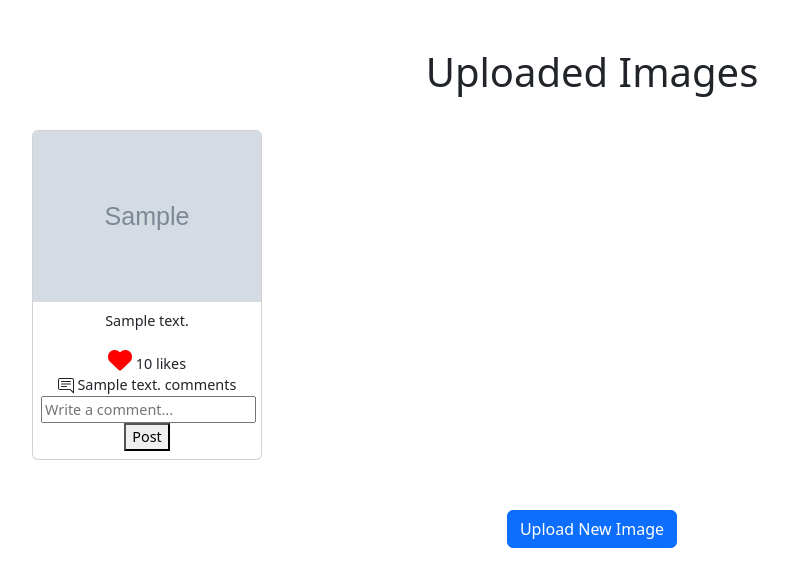
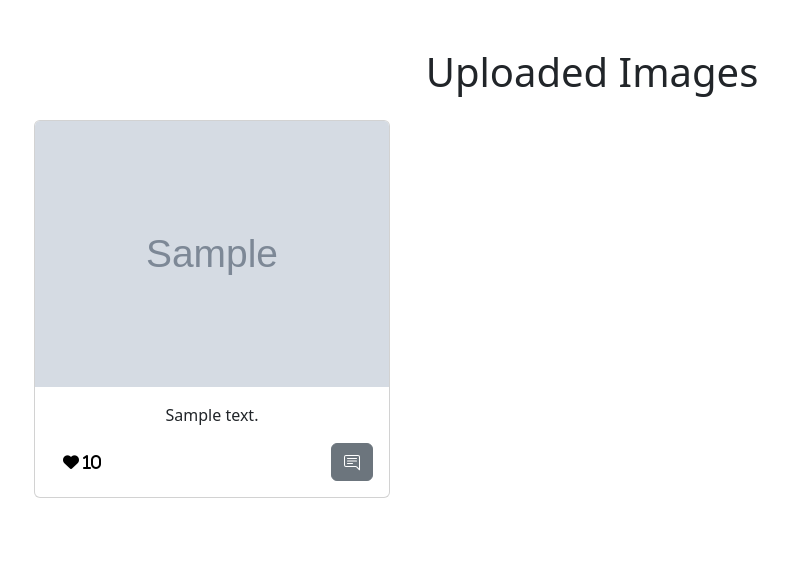
Before and after one commit to Sasanevaishnavi/Image-Sharing-Platform-, a Flask app: template templates/Home.html in a window 1280 px wide. Shown: the top 587 px of the page, without its empty margins (48-836 px from the left). Run offline with Flask 3, Linux system fonts and the light colour scheme; the template is opened without the code that fills it: most values are stand-ins (such as "Sample title", 1, 10 or a date in 2020); grey boxes marked "Sample" are stand-in pictures.

Commit message:
Co-authored-by: Vedant Sawant <VedantS73@users.noreply.github.com>

```diff
--- a/server.py
+++ b/server.py
@@ -30,7 +30,7 @@ def login():
             conn.close()
 
             if user:
-                user_id, first_name= user
+                user_id, first_name = user
                 flash(f"Wellcome, {first_name}", "Success")
                 session['user_id'] = user_id
                 print("Session User ID:", session.get('user_id'))
@@ -78,33 +78,53 @@ def signup():
             return redirect('/signup')
 
     return render_template('signup.html')
-
-# @app.route("/Home")
-# def Home():
-#     conn = sqlite3.connect("User_data.db")
-#     cursor = conn.cursor()
-#     cursor.execute("SELECT filename, description , likes FROM images")
-#     images = cursor.fetchall()
-#     conn.close()
-#     return render_template("Home.html",images=images)
 @app.route('/Home')
 def Home():
     user_id = session.get('user_id')
+    image_id = 'image_id'
+
+    if not user_id:
+        return redirect("/login")
     conn = sqlite3.connect("User_data.db")
     cursor = conn.cursor()
-    cursor.execute("SELECT filename, description, likes FROM images")
-    images = cursor.fetchall()
+
+
+
+    # for image in cursor.execute("SELECT filename, description, likes FROM images"):
+    #     image == user_id
+    #     cursor.execute("SELECT * FROM likes WHERE user_id = ? AND image_id = ?", (user_id, image_id))
+    #     is_like = cursor.fetchone()
+    #     return is_like == True
+
+    cursor.execute("""
+            SELECT i.filename, i.description, i.likes,
+                   CASE WHEN l.user_id IS NOT NULL THEN 1 ELSE 0 END AS is_liked
+            FROM images i
+            LEFT JOIN likes l ON i.filename = l.image_id AND l.user_id = ?
+        """, (user_id,))
+
+    images = cursor.fetchall()  # Fetch all results
+
+
 
     images_with_comment = []
     for image in images:
-        cursor.execute(('''
-            SELECT comments.id, users.first_name, comments.comment FROM comments c
-            JOIN users u ON comments.user_id = users.id
-            WHERE comments.image_id = ?
-            ORDER BY comments.created_at ASC
-        '''), (image[0],))
+        cursor.execute("""
+                   SELECT c.id, u.first_name, c.comment
+                   FROM comments c
+                   JOIN users u ON c.user_id = u.id
+                   WHERE c.image_id = ?
+                   ORDER BY c.created_at ASC
+               """, (image[0],))
         comments = cursor.fetchall()
-        images_with_comment.append((image[0], image[1], image[2], image[3], comments))
+
+        images_with_comment.append({
+
+            'filename': image[0],
+            'description': images[1],
+            'likes': image[2],
+            'comments': comments
+        })
 
     conn.close()
     return render_template("home.html", images=images)
@@ -137,7 +157,7 @@ def upload():
     return  render_template("upload.html")
 
 
-@app.route('/like', methods=["POST"])
+@app.route('/like', methods=['POST'])
 def like():
     data = request.json
     image_id = data['image_id']
@@ -156,17 +176,29 @@ def like():
         conn.close()
         return jsonify({"error": "Image not found"}), 404
 
+
+    image_id = request.form.get('image_id')
+    cursor.execute("""
+        INSERT INTO likes (user_id, image_id) VALUES (?, ?)
+    """, (user_id, image_id))
+    conn.commit()
+    return jsonify({"message": "Image liked successfully"})
+
     # Check if the user already liked the image
     cursor.execute("SELECT * FROM likes WHERE user_id = ? AND image_id = ?", (user_id, image_id))
     like_exists = cursor.fetchone()
 
     if like_exists:
-        conn.close()
-        return jsonify({"error": "Already liked this post"}), 400  # Bad Request
+        # User already liked the image, so we remove the like
+        cursor.execute("DELETE FROM likes WHERE user_id = ? AND image_id = ?", (user_id, image_id))
+        cursor.execute("UPDATE images SET likes = CASE WHEN likes > 0 THEN likes - 1 ELSE 0 END WHERE filename = ?", (image_id,))
+        liked = False
+    else:
+        # Insert new like and increment the likes in the images table
+        cursor.execute("INSERT INTO likes (user_id, image_id) VALUES (?, ?)", (user_id, image_id))
+        cursor.execute("UPDATE images SET likes = likes + 1 WHERE filename = ?", (image_id,))
+        liked = True
 
-    # Add the like
-    cursor.execute("INSERT INTO likes (user_id, image_id) VALUES (?, ?)", (user_id, image_id))
-    cursor.execute("UPDATE images SET likes = likes + 1 WHERE filename = ?", (image_id,))
     conn.commit()
 
     # Fetch the updated like count
@@ -174,23 +206,53 @@ def like():
     updated_likes = cursor.fetchone()[0]
     conn.close()
 
-    return jsonify({"likes": updated_likes})
+    return jsonify({"liked": liked, "likes": updated_likes})
+
 
 @app.route('/comment', methods = ["GET", "POST"])
 def comment():
     data = request.json
-    comment_text = data('comment')
-    image_id = data('image_id')
+    comment_text = data.get('comment')
+    image_id = data.get('image_id')
     user_id = session.get("user_id")
 
-    conn = sqlite3.connect("user_data_db")
+    if not user_id:
+        return jsonify({"error": "User not logged in"}), 401
+
+    conn = sqlite3.connect("User_data.db")
     cursor = conn.cursor()
 
-    cursor.execute( "INSERT INTO comments (user_id, image_id, comment) VALUES (?,?)",(user_id, image_id,comment_text ))
-    conn.commit()
-    conn.close()
+    try:
+        cursor.execute(
+            "INSERT INTO comments (user_id, image_id, comment) VALUES (?, ?, ?)",
+            (user_id, image_id, comment_text)
+        )
+        conn.commit()
 
+        # Fetch the comment details to send back to frontend
+        cursor.execute("""
+               SELECT c.id, u.first_name, c.comment
+               FROM comments c
+               JOIN users u ON c.user_id = u.id
+               WHERE c.id = ?
+           """, (cursor.lastrowid,))
+        comment_details = cursor.fetchone()
 
+        conn.close()
+
+        return jsonify({
+            "id": comment_details[0],
+            "name": comment_details[1],
+            "comment": comment_details[2],
+
+        })
+
+    except Exception as e:
+        conn.rollback()
+
+        return jsonify({"error": str(e)}), 500
+    finally:
+        conn.close()
 
 
 
--- a/templates/Home.html
+++ b/templates/Home.html
@@ -1,139 +1,203 @@
 
-<!DOCTYPE html>
-<html lang="en">
-<head>
-    <meta charset="UTF-8">
-    <meta name="viewport" content="width=device-width, initial-scale=1.0">
-    <title>Home</title>
-    <link href="https://cdn.jsdelivr.net/npm/bootstrap@5.3.3/dist/css/bootstrap.min.css" rel="stylesheet">
-    <link href="https://cdnjs.cloudflare.com/ajax/libs/font-awesome/6.0.0-beta3/css/all.min.css" rel="stylesheet">
-</head>
+{% extends "base.html" %}
+{% block content %}
+
 <style>
-    .col-md-4 {
-        width: 250px;
-        padding: 10px;
+    .like-btn {
+    transition: all 0.3s ease-in-out;
+    border: none;
+    border-radius: 5px;
+    padding: 8px 12px;
+    font-size: 1rem;
+    cursor: pointer;
     }
 
-    .card-body {
-        font-size: 0.9rem;
-        padding: 8px;
+    .like-btn:hover {
+        opacity: 0.8;
     }
 
-    .like-btn {
-        color: gray;
-        cursor: pointer;
-        font-size: 1.5rem;
+    .like-btn .like-count {
+        margin-right: 5px;
+        font-weight: bold;
     }
 
-    .like-btn.liked {
-        color: red;
-    }
  </style>
-<body>
+
 <div class="container mt-5">
     <h1 class="text-center">Uploaded Images</h1>
-<!--        for like button -->
     <div class="row mt-4">
-            {% for image, description, likes in images %}
-            <div class="col-md-4">
+        {% for image, description, likes, is_like in images %}
+        <div class="col-md-4" >
             <div class="card mb-4">
-                    <img src="{{ url_for('static', filename='uploads/' + image) }}" class="card-img-top" alt="Image">
+                <img src="{{ url_for('static', filename='uploads/' + image) }}" class="card-img-top">
+                <div class="card-body text-center">
+                    <p>{{ description }}</p>
 
-                    <div class="card-body text-center">
-                        <p class="card-text">{{ description }}</p>
-                        <div>
+                    <div class="d-flex justify-content-between">
+                        <button class="btn fas fa-heart like-btn" data-image-id="{{ image }}"
+                            style="background-color: white; color: black; font-size: 1rem;">
+                            <span class="like-count " style="color: black">{{ likes }}</span>
+                        </button>
+<!--                        <button class="btn comment-btn" data-image-id="{{ image }}">-->
+<!--                            Comment-->
+<!--                        </button>-->
 
-                            <i class="fas fa-heart like-btn {% if likes > 0 %}liked{% endif %}"
-                               data-image-id="{{ image[0] }}"></i>
-                            <span class="like-count">{{ likes }}</span> likes
+                        <button type="button" class="btn btn-secondary  comment-btn"   data-image-id="{{ image }} ">
+                            <svg xmlns="http://www.w3.org/2000/svg" width="16" height="16" fill="currentColor" class="bi bi-chat-right-text" viewBox="0 0 16 16">
+                                <path d="M2 1a1 1 0 0 0-1 1v8a1 1 0 0 0 1 1h9.586a2 2 0 0 1 1.414.586l2 2V2a1 1 0 0 0-1-1zm12-1a2 2 0 0 1 2 2v12.793a.5.5 0 0 1-.854.353l-2.853-2.853a1 1 0 0 0-.707-.293H2a2 2 0 0 1-2-2V2a2 2 0 0 1 2-2z"></path>
+                                <path d="M3 3.5a.5.5 0 0 1 .5-.5h9a.5.5 0 0 1 0 1h-9a.5.5 0 0 1-.5-.5M3 6a.5.5 0 0 1 .5-.5h9a.5.5 0 0 1 0 1h-9A.5.5 0 0 1 3 6m0 2.5a.5.5 0 0 1 .5-.5h5a.5.5 0 0 1 0 1h-5a.5.5 0 0 1-.5-.5"></path>
+                            </svg>
+                        </button>
+
                     </div>
 
-                        <div>
-                            <!--        for comment button-->
-                            <i class="bi bi-chat-right-text"></i>
-                            <svg xmlns="http://www.w3.org/2000/svg" width="16" height="16" fill="currentColor" class="bi bi-chat-right-text" viewBox="0 0 16 16">
-                              <path d="M2 1a1 1 0 0 0-1 1v8a1 1 0 0 0 1 1h9.586a2 2 0 0 1 1.414.586l2 2V2a1 1 0 0 0-1-1zm12-1a2 2 0 0 1 2 2v12.793a.5.5 0 0 1-.854.353l-2.853-2.853a1 1 0 0 0-.707-.293H2a2 2 0 0 1-2-2V2a2 2 0 0 1 2-2z"/>
-                              <path d="M3 3.5a.5.5 0 0 1 .5-.5h9a.5.5 0 0 1 0 1h-9a.5.5 0 0 1-.5-.5M3 6a.5.5 0 0 1 .5-.5h9a.5.5 0 0 1 0 1h-9A.5.5 0 0 1 3 6m0 2.5a.5.5 0 0 1 .5-.5h5a.5.5 0 0 1 0 1h-5a.5.5 0 0 1-.5-.5"/>
-                            </svg>
-                            <span class="comments">{{ comment}}</span> comments
-                             <form id="form-{{ image[0] }}" class="comment-form" data-image-id="{{ image[0] }}">
-                                <input type="text" name="comment" placeholder="Write a comment..." required>
-                                <button type="submit">Post</button>
-                            </form>
+                    <div class="comment-section mt-3" style="display:none;">
+                        <textarea class="form-control comment-input" rows="3" placeholder="Write a comment"></textarea>
+                        <button class="btn btn-primary submit-comment mt-2" data-image-id="{{ image }}">
+                            Post Comment
+                        </button>
+                        <div class="comments-list mt-3">
+                            <!-- Comments will be dynamically added here -->
+                        </div>
                     </div>
                 </div>
             </div>
         </div>
         {% endfor %}
     </div>
+</div>
+
+<script>
+    document.addEventListener('DOMContentLoaded', function() {
+    // Like Button Handler
+    document.querySelectorAll('.like-btn').forEach(btn => {
+        btn.addEventListener('click', function() {
+            const imageId = this.dataset.imageId;
+            const likeButton = this;
+            fetch('/like', {
+                method: 'POST',
+                headers: {
+                    'Content-Type': 'application/json'
+                },
+                body: JSON.stringify({ image_id: imageId })
+            })
+            .then(response => response.json())
+            .then(data => {
+                   const likeCountSpan = likeButton.querySelector('.like-count');
+                    likeCountSpan.textContent = data.likes;
+
+<!--                    if is_like{-->
+<!--                        likeButton.style.backgroundColor = "white";-->
+<!--                        likeButton.style.color = "red";-->
+<!--                    }else{-->
+<!--                         likeButton.style.backgroundColor = "white";-->
+<!--                        likeButton.style.color = "gray";-->
+
+<!--                    }-->
+
+                    if (data.liked){
+                        likeButton.style.backgroundColor = "white";
+                        likeButton.style.color = "red";
+                    }else{
+                         likeButton.style.backgroundColor = "white";
+                        likeButton.style.color = "gray";
+
+                    }
+
+            })
+            .catch(error => console.error('Error:', error));
+        });
+    });
 
 
+    // Comment Button Handler
+    document.querySelectorAll('.submit-comment').forEach(btn => {
+        btn.addEventListener('click', function() {
+            const commentSection = this.closest('.card-body').querySelector('.comment-section');
+            const commentsList = commentSection.querySelector('.comments-list');
+            const imageId = this.dataset.imageId;
 
 
+                // Fetch comments for this image
+                fetch(`/get_comments/${imageId}`)
+                    .then(response => response.json())
+                    .then(comments => {
+<!--                        // Clear previous comments-->
+<!--                        commentsList.innerHTML = '';-->
 
+                        // Populate comments
+                        if (comments.length === 0) {
+                            commentsList.innerHTML = '<p class="text-muted text-center">No comments yet</p>';
+                        } else {
+                            comments.forEach(comment => {
+                                const commentElement = document.createElement('div');
+                                commentElement.classList.add('comment', 'mb-2', 'p-2', 'border-bottom');
+                                commentElement.innerHTML = `
+                                    <strong>${comment.username}</strong>
+                                    <p class="mb-1">${comment.comment}</p>
+                                    <small class="text-muted">${comment.created_at}</small>
+                                `;
+                                commentsList.appendChild(commentElement);
+                            });
+                        }
+                    })
+                    .catch(error => {
+                        console.error('Error fetching comments:', error);
+                        commentsList.innerHTML = '<p class="text-danger">Failed to load comments</p>';
+                    });
+            } else {
+                commentSection.style.display = 'none';
+            }
+        });
+    });
 
+    // Submit Comment Handler
+    document.querySelectorAll('.submit-comment').forEach(btn => {
+        btn.addEventListener('click', function() {
+            const imageId = this.dataset.imageId;
+            const commentInput = this.closest('.comment-section').querySelector('.comment-input');
+            const commentText = commentInput.value.trim();
+            const commentsList = this.closest('.comment-section').querySelector('.comments-list');
 
-    <div class="text-center">
-        <a href="/upload" class="btn btn-primary mt-3">Upload New Image</a>
-    </div>
-</div>
-        </div>
-    </div>
+            if (commentText) {
+                fetch('/comment', {
+                    method: 'POST',
+                    headers: {
+                        'Content-Type': 'application/json'
+                    },
+                    body: JSON.stringify({
+                        image_id: imageId,
+                        comment: commentText
+                    })
+                })
+                .then(response => response.json())
+                .then(data => {
+                    if (data.username && data.comment) {
+                        const commentElement = document.createElement('div');
+                        commentElement.classList.add('comment', 'mb-2', 'p-2', 'border-bottom');
+                        commentElement.innerHTML = `
+                            <strong>${data.username}</strong>
+                            <p class="mb-1">${data.comment}</p>
+                            <small class="text-muted">${data.created_at}</small>
+                        `;
 
-    <script src="https://code.jquery.com/jquery-3.6.0.min.js"></script>
-    <script>
-        $(document).ready(function() {
-            $('.like-btn').click(function() {
-                const button = $(this);
-                const imageId = button.data('image-id');
+                        // Add new comment to the top of the list
+                        const commentsList = document.querySelector(`.comment-btn[data-image-id="${imageId}"]`)
+                            .closest('.card-body')
+                            .querySelector('.comments-list');
 
-                // Prevent duplicate clicks
-                if (button.hasClass('liked')) {
-                    alert("You have already liked this image.");
-                    return;
+                        if (commentsList.querySelector('p')) {
+                            commentsList.innerHTML = '';
                         }
 
-                $.ajax({
-                    url: '/like',
-                    type: 'POST',
-                    contentType: 'application/json',
-                    data: JSON.stringify({ image_id: imageId }),
-                    success: function(response) {
-                        // Update like count and toggle like button color
-                        button.toggleClass('liked');
-                        button.next('.like-count').text(response.likes);
-                    },
-                    error: function(err) {
-                        if (err.responseJSON && err.response.JSON.error === "Already like this post"}
-                        else{
-                        console.error('Error liking image:', err);
-
+                        commentsList.insertBefore(commentElement, commentsList.firstChild);
+                        commentInput.value = ''; // Clear input
+                    }
+                })
+                .catch(error => console.error('Error:', error));
             }
         });
     });
 });
-
-        $(document).ready(function(){
-        $('.comment-form')submit(function(event){
-        event.preventDefault();
-        const form = $(this);
-        const imageId = form.data('image-id');
-        const commentText = form.find('input[name="comment"]').val();
-
-        $ajax:({
-
-        url = "/comment",
-        type = ["GET","POST"],
-        contentType: 'application/json',
-        data: JSON.stringify({ image_id: imageId, comment: commentText }),
-
-
-
-        })
-
-        })
-
-        }
 </script>
-</body>
-</html>
+{% endblock %}
--- a/templates/base.html
+++ b/templates/base.html
@@ -3,7 +3,7 @@
 <head>
     <meta charset="UTF-8">
     <meta name="viewport" content="width=device-width, initial-scale=1.0">
-
+        <title>{% block title %}{% endblock %}</title>
     <link href="https://cdn.jsdelivr.net/npm/bootstrap@5.3.3/dist/css/bootstrap.min.css" rel="stylesheet">
     <link href="https://cdnjs.cloudflare.com/ajax/libs/font-awesome/6.0.0-beta3/css/all.min.css" rel="stylesheet">
 
@@ -12,11 +12,10 @@
     <!-- Additional CSS can be added here by child templates -->
     {% endblock %}
 
-    <title>{% block title %}{% endblock %}</title>
 </head>
 <body>
     {% block content %}{% endblock %}
-{% block scripts %}{% endblock %}
+    {% block scripts %}{% endblock %}
 
 </body>
 </html>
```
Also changed, not shown: Database_setup.py (+6 -5 lines), templates/login.html (+13 -22 lines), templates/upload.html (+4 -11 lines), User_data.db. Lines whose indentation alone changed are shown as unchanged.
